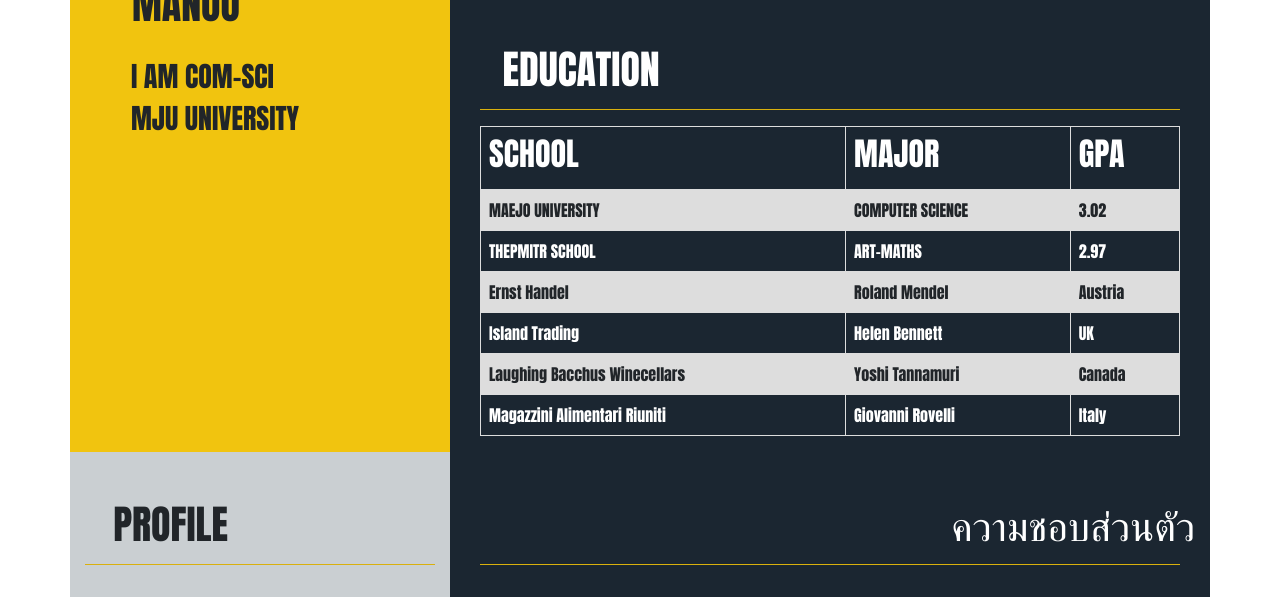
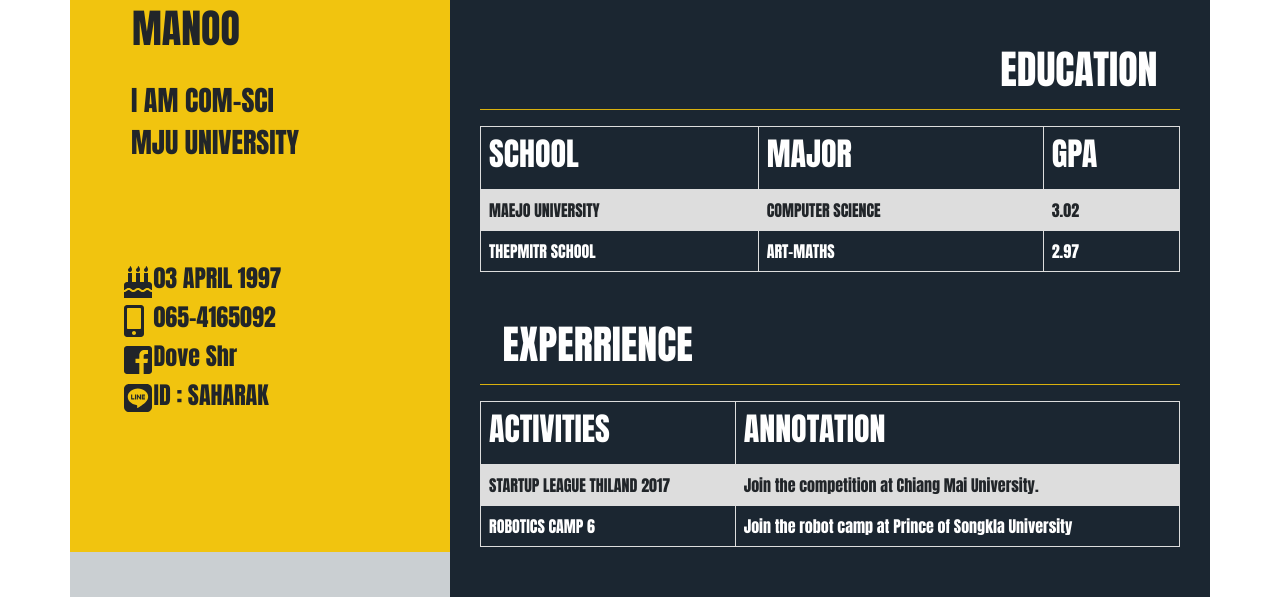
Before and after one commit to saharak-manoo/Resume, a plain HTML site: page index.html in a window 1280 px wide. Shown: the part 398-995 px from the top of the page. Drawn offline with nearby package versions, Linux system fonts and the light colour scheme.

Commit message:
ADD ProfileV.8

```diff
--- a/index.html
+++ b/index.html
@@ -17,7 +17,7 @@
 				<br><br>
 
 				<center><img src="Profile.jpg" class="rounded" alt="" width="250" height="250"></center>
-				<br>
+				<br><br>
 				<h1>&nbsp;&nbsp;&nbsp;&nbsp;&nbsp;SAHARAK</h1>
 				<h1>&nbsp;&nbsp;&nbsp;&nbsp;&nbsp;MANOO</h1>
 
@@ -26,6 +26,36 @@
 				<h3>&nbsp;&nbsp;&nbsp;&nbsp;&nbsp;&nbsp;&nbsp;I AM COM-SCI</h3>
 
 				<h3>&nbsp;&nbsp;&nbsp;&nbsp;&nbsp;&nbsp;&nbsp;MJU UNIVERSITY</h3>
+
+				<br><br><br>
+				<table>
+
+			<br>
+				<tr>
+				<td>&nbsp;&nbsp;&nbsp;&nbsp;&nbsp;&nbsp;&nbsp;&nbsp;&nbsp;&nbsp;<i class="fas fa-birthday-cake fa-2x"></i></td>
+
+					<td><h4>03 APRIL 1997</h4></td>
+
+				</tr>
+				<tr>
+				<td>&nbsp;&nbsp;&nbsp;&nbsp;&nbsp;&nbsp;&nbsp;&nbsp;&nbsp;&nbsp;<i class="fas fa-mobile-alt fa-2x"></i></td>
+
+					<td><h4>065-4165092</h4></td>
+
+				</tr>
+				<tr>
+					<td>&nbsp;&nbsp;&nbsp;&nbsp;&nbsp;&nbsp;&nbsp;&nbsp;&nbsp;&nbsp;<i class="fab fa-facebook-square fa-2x"></i></td>
+					<td><h4>Dove Shr</h4></td>
+
+				</tr>
+				<tr>
+					<td>&nbsp;&nbsp;&nbsp;&nbsp;&nbsp;&nbsp;&nbsp;&nbsp;&nbsp;&nbsp;<i class="fab fa-line fa-2x"></i></td>
+					<td><h4>ID : SAHARAK</h4></td>
+
+				</tr>
+
+
+			</table>
 			</div>
 
 			<div class="col-md-8 bg-g">
@@ -58,7 +88,7 @@
 
 			</div>
 			<br><br>
-				<h1 id="w">&nbsp;&nbsp;&nbsp;&nbsp;EDUCATION</h1>
+				<h1 id="w" align="right">EDUCATION&nbsp;&nbsp;&nbsp;&nbsp;</h1>
 
 
 				<div class="col-md-12 ">
@@ -79,26 +109,33 @@
     <td class="t whitetxt">ART-MATHS </td>
     <td class="t whitetxt">2.97</td>
   </tr>
+
+</table>
+</div>
+
+<br><br>
+				<h1 id="w" >&nbsp;&nbsp;&nbsp;&nbsp;EXPERRIENCE</h1>
+
+
+				<div class="col-md-12 ">
+					<hr class="hr-y">
+					<table class="t">
+  <tr class="t whitetxt">
+    <th class="t whitetxt"><h2>ACTIVITIES</h2></th>
+    <th class="t whitetxt"><h2>ANNOTATION</h2></th>
+
+  </tr>
   <tr class="t">
-    <td class="t">Ernst Handel</td>
-    <td class="t">Roland Mendel</td>
-    <td class="t">Austria</td>
+    <td class="t">STARTUP LEAGUE THILAND 2017</td>
+    <td class="t">Join the competition at Chiang Mai University.</td>
+
   </tr>
   <tr class="t whitetxt">
-    <td class="t whitetxt">Island Trading</td>
-    <td class="t whitetxt">Helen Bennett</td>
-    <td class="t whitetxt">UK</td>
+    <td class="t whitetxt">ROBOTICS CAMP 6</td>
+    <td class="t whitetxt">Join the robot camp at Prince of Songkla University</td>
+
   </tr>
-  <tr class="t">
-    <td class="t">Laughing Bacchus Winecellars</td>
-    <td class="t">Yoshi Tannamuri</td>
-    <td class="t">Canada</td>
-  </tr>
-  <tr class="t whitetxt">
-    <td class="t whitetxt">Magazzini Alimentari Riuniti</td>
-    <td class="t whitetxt">Giovanni Rovelli</td>
-    <td class="t whitetxt">Italy</td>
-  </tr>
+
 </table>
 					</div>
 
--- a/resume.css
+++ b/resume.css
@@ -1,10 +1,10 @@
 .bg-y{
 	background-color: #F1C40F;
-	height: 850px;
+	height: 950px;
 }
 .bg-g{
 	background-color: #1B2631;
-	height: 850px;
+	height: 950px;
 }
 .bg-red{
 	background-color: #E74C3C;
```
